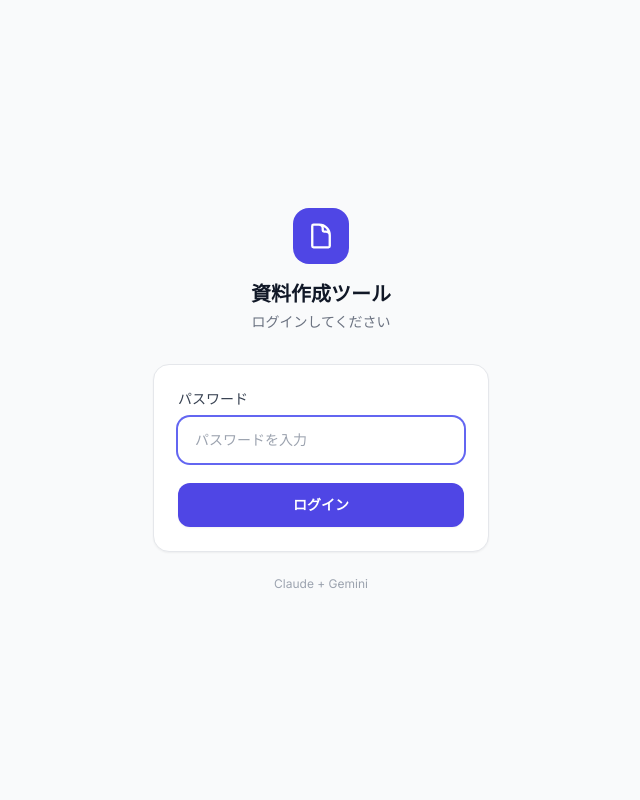
After one commit to daruma3218-glitch/shiryou-tool, a Flask app: template templates/login.html in a window 1280 px wide. The commit adds this page. Shown: the whole page, without its empty margins (319-959 px from the left). Run offline with Flask 3, Linux system fonts and the light colour scheme; the template is opened without the code that fills it, so the values that code supplies are empty; some libraries are stand-ins or nearby versions.

Commit message:
サイト共通パスワード認証を追加
- /login, /logout ルートと login_required デコレータを実装
- 全既存ルートをパスワード保護（APP_PASSWORD 環境変数で設定）
- ログインページ新規作成（既存UIと統一デザイン）
- ナビバーにログアウトボタンを追加
- APP_PASSWORD 未設定時は認証なしで動作（後方互換性）

Co-Authored-By: Claude Opus 4.6 <noreply@anthropic.com>

```diff
--- a/app.py
+++ b/app.py
@@ -1,16 +1,18 @@
 #!/usr/bin/env python3
 """資料作成ツール - Flask Webアプリケーション"""
 
+import functools
 import io
 import json
 import os
+import secrets
 import threading
 import time
 import zipfile
 from datetime import datetime
 from pathlib import Path
 
-from flask import Flask, render_template, request, jsonify, send_from_directory, send_file, redirect, url_for
+from flask import Flask, render_template, request, jsonify, send_from_directory, send_file, redirect, url_for, session
 
 app = Flask(__name__)
 app.config["MAX_CONTENT_LENGTH"] = 10 * 1024 * 1024  # 10MB max
@@ -39,6 +41,52 @@ def load_env():
 
 
 load_env()
+
+# --- 認証設定 ---
+app.secret_key = os.environ.get("SECRET_KEY", secrets.token_hex(32))
+APP_PASSWORD = os.environ.get("APP_PASSWORD", "")
+
+
+def login_required(f):
+    """パスワード認証が必要なルートに適用するデコレータ"""
+    @functools.wraps(f)
+    def decorated(*args, **kwargs):
+        # APP_PASSWORD 未設定なら認証なしで通過
+        if not APP_PASSWORD:
+            return f(*args, **kwargs)
+        if not session.get("authenticated"):
+            return redirect(url_for("login"))
+        return f(*args, **kwargs)
+    return decorated
+
+
+@app.route("/login", methods=["GET", "POST"])
+def login():
+    """ログインページ"""
+    # パスワード未設定なら直接トップへ
+    if not APP_PASSWORD:
+        return redirect(url_for("index"))
+    # 認証済みなら直接トップへ
+    if session.get("authenticated"):
+        return redirect(url_for("index"))
+
+    error = None
+    if request.method == "POST":
+        password = request.form.get("password", "")
+        if password == APP_PASSWORD:
+            session["authenticated"] = True
+            return redirect(url_for("index"))
+        else:
+            error = "パスワードが正しくありません"
+
+    return render_template("login.html", error=error)
+
+
+@app.route("/logout")
+def logout():
+    """ログアウト"""
+    session.clear()
+    return redirect(url_for("login"))
 
 
 def update_agent(job_id: str, agent_id: str, status: str, message: str, count: int = 0, total: int = 0):
@@ -119,6 +167,7 @@ def run_pipeline(job_id: str, manuscript_path: str):
 
 
 @app.route("/")
+@login_required
 def index():
     """アップロードページ"""
     # 過去のジョブ一覧を取得
@@ -157,6 +206,7 @@ def index():
 
 
 @app.route("/start", methods=["POST"])
+@login_required
 def start_job():
     """ジョブを開始"""
     # APIキー確認
@@ -201,12 +251,14 @@ def start_job():
 
 
 @app.route("/progress/<job_id>")
+@login_required
 def progress_page(job_id):
     """進捗ページ"""
     return render_template("progress.html", job_id=job_id)
 
 
 @app.route("/api/progress/<job_id>")
+@login_required
 def api_progress(job_id):
     """進捗APIエンドポイント"""
     if job_id in active_jobs:
@@ -218,6 +270,7 @@ def api_progress(job_id):
 
 
 @app.route("/api/logs/<job_id>")
+@login_required
 def api_logs(job_id):
     """アクティビティログAPIエンドポイント"""
     since = int(request.args.get("since", 0))
@@ -239,6 +292,7 @@ def api_logs(job_id):
 
 
 @app.route("/api/agents/<job_id>")
+@login_required
 def api_agents(job_id):
     """エージェント状態APIエンドポイント"""
     if job_id in job_agents:
@@ -254,6 +308,7 @@ def api_agents(job_id):
 
 @app.route("/results/<job_id>/")
 @app.route("/results/<job_id>/<path:filename>")
+@login_required
 def serve_results(job_id, filename="index.html"):
     """結果ファイルを配信"""
     result_dir = OUTPUT_DIR / job_id
@@ -263,6 +318,7 @@ def serve_results(job_id, filename="index.html"):
 
 
 @app.route("/download/<job_id>")
+@login_required
 def download_zip(job_id):
     """生成した資料をZIPでダウンロード"""
     result_dir = OUTPUT_DIR / job_id
--- a/render.yaml
+++ b/render.yaml
@@ -11,5 +11,9 @@ services:
         sync: false
       - key: YOUTUBE_API_KEY
         sync: false
+      - key: APP_PASSWORD
+        sync: false
+      - key: SECRET_KEY
+        sync: false
       - key: PYTHON_VERSION
         value: "3.11.0"
--- /dev/null
+++ b/templates/login.html
@@ -0,0 +1,66 @@
+<!DOCTYPE html>
+<html lang="ja">
+<head>
+  <meta charset="UTF-8">
+  <meta name="viewport" content="width=device-width, initial-scale=1.0">
+  <title>ログイン - 資料作成ツール</title>
+  <script src="https://cdn.tailwindcss.com"></script>
+  <link rel="preconnect" href="https://fonts.googleapis.com">
+  <link href="https://fonts.googleapis.com/css2?family=Inter:wght@400;500;600;700&family=Noto+Sans+JP:wght@400;500;600;700&display=swap" rel="stylesheet">
+  <script>
+    tailwind.config = {
+      theme: {
+        extend: {
+          fontFamily: { sans: ['Inter', 'Noto Sans JP', 'sans-serif'] }
+        }
+      }
+    }
+  </script>
+  <style>
+    body { font-family: 'Inter', 'Noto Sans JP', sans-serif; }
+  </style>
+</head>
+<body class="bg-gray-50 min-h-screen flex items-center justify-center">
+
+  <div class="w-full max-w-sm mx-auto px-6">
+    <!-- Logo & Title -->
+    <div class="text-center mb-8">
+      <div class="w-14 h-14 rounded-2xl bg-indigo-600 flex items-center justify-center mx-auto mb-4">
+        <svg class="w-7 h-7 text-white" fill="none" stroke="currentColor" stroke-width="2" viewBox="0 0 24 24">
+          <path stroke-linecap="round" stroke-linejoin="round" d="M19.5 14.25v-2.625a3.375 3.375 0 00-3.375-3.375h-1.5A1.125 1.125 0 0113.5 7.125v-1.5a3.375 3.375 0 00-3.375-3.375H8.25m2.25 0H5.625c-.621 0-1.125.504-1.125 1.125v17.25c0 .621.504 1.125 1.125 1.125h12.75c.621 0 1.125-.504 1.125-1.125V11.25a9 9 0 00-9-9z"/>
+        </svg>
+      </div>
+      <h1 class="text-xl font-bold text-gray-900">資料作成ツール</h1>
+      <p class="text-sm text-gray-500 mt-1">ログインしてください</p>
+    </div>
+
+    <!-- Login Card -->
+    <div class="bg-white rounded-2xl border border-gray-200 p-6 shadow-sm">
+      {% if error %}
+      <div class="mb-4 p-3 bg-red-50 border border-red-200 rounded-xl flex items-center gap-2">
+        <svg class="w-4 h-4 text-red-500 flex-shrink-0" fill="none" stroke="currentColor" stroke-width="2" viewBox="0 0 24 24">
+          <path stroke-linecap="round" stroke-linejoin="round" d="M12 9v3.75m9-.75a9 9 0 11-18 0 9 9 0 0118 0zm-9 3.75h.008v.008H12v-.008z"/>
+        </svg>
+        <span class="text-sm text-red-700">{{ error }}</span>
+      </div>
+      {% endif %}
+
+      <form method="POST" action="/login">
+        <div class="mb-5">
+          <label for="password" class="block text-sm font-medium text-gray-700 mb-2">パスワード</label>
+          <input type="password" id="password" name="password" required autofocus
+                 class="w-full bg-white border border-gray-300 rounded-xl px-4 py-3 text-sm text-gray-900 placeholder-gray-400 focus:outline-none focus:ring-2 focus:ring-indigo-500 focus:border-transparent transition"
+                 placeholder="パスワードを入力">
+        </div>
+        <button type="submit"
+                class="w-full py-3 bg-indigo-600 hover:bg-indigo-700 active:bg-indigo-800 text-white rounded-xl font-semibold text-sm transition-all shadow-sm">
+          ログイン
+        </button>
+      </form>
+    </div>
+
+    <p class="text-center text-xs text-gray-400 mt-6">Claude + Gemini</p>
+  </div>
+
+</body>
+</html>
```
Also changed, not shown: templates/upload.html (+9 -1 lines).
